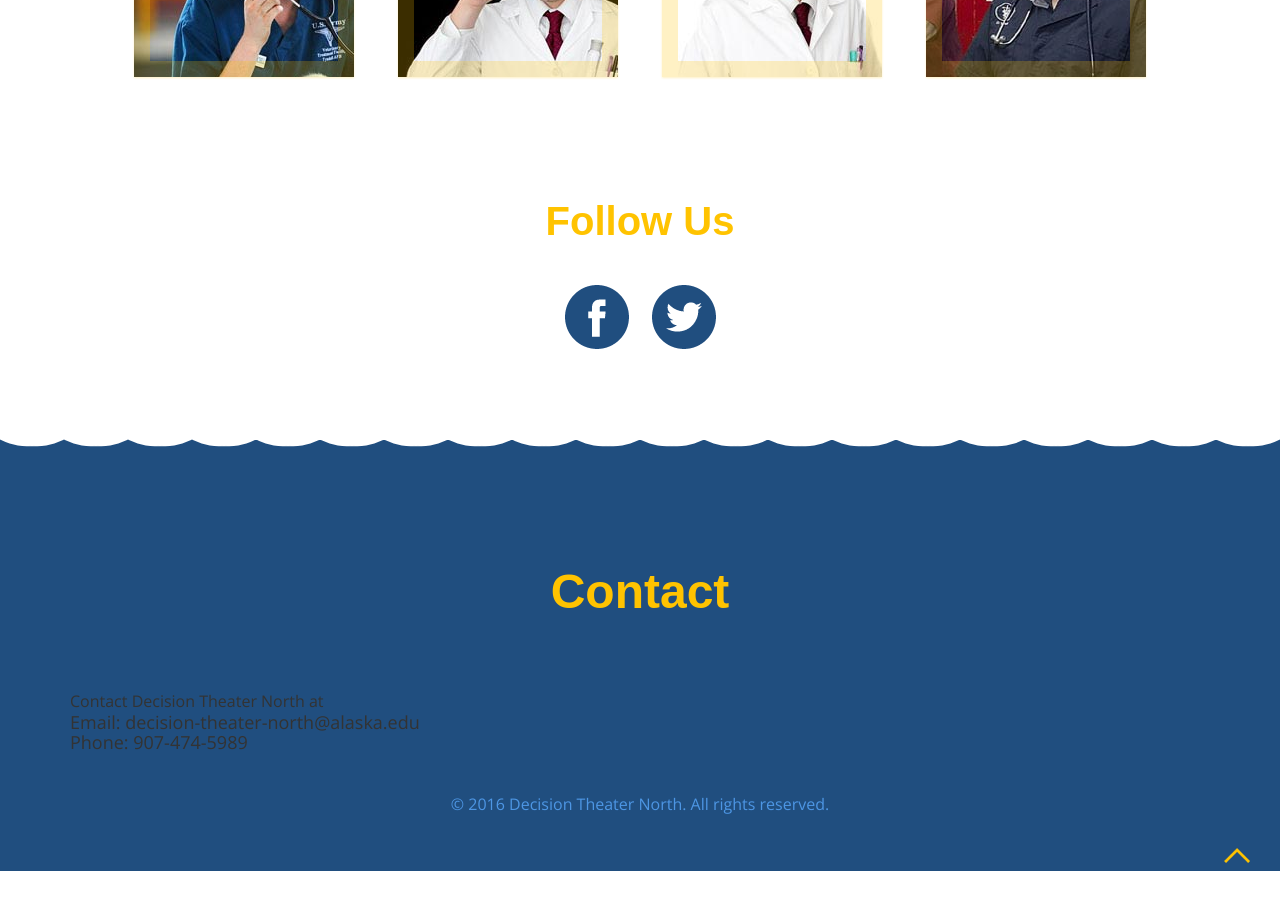
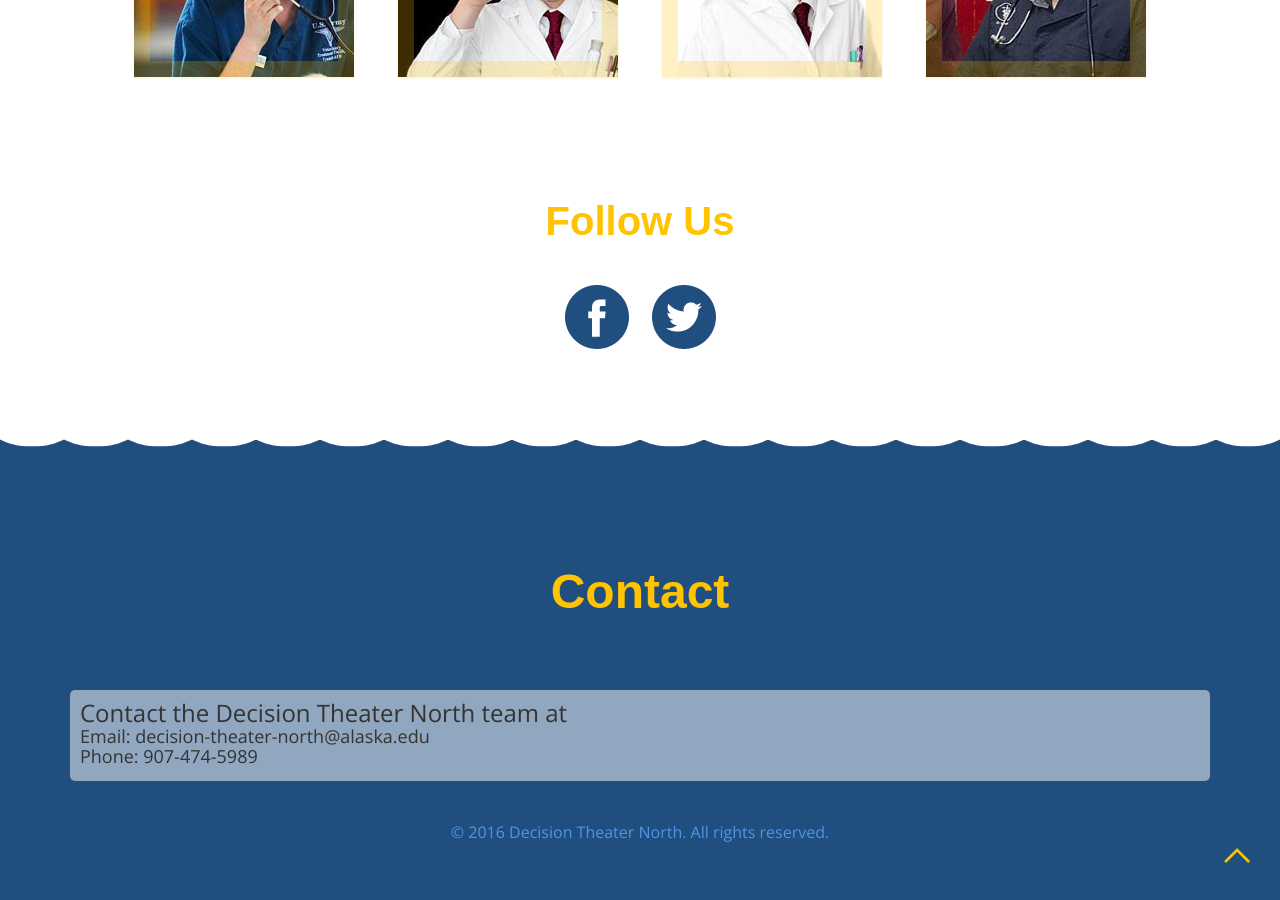
Before and after one commit to AK-NSF-EPSCoR/Vis-Space, a Jekyll site: the page built from new.html, in a window 1280 px wide and 900 px high, scrolled down 5081 px. Built offline with Jekyll 4.4.1, drawn with Linux system fonts in a browser that asks for light colours; some web fonts are replaced; before the commit the page ends 5952 px from its top, so only the background shows below that.

Commit message:
basic contact page

```diff
--- a/_includes/contact.html
+++ b/_includes/contact.html
@@ -1,9 +1,13 @@
 <div class="container">
 <h6>Contact</h6>
-  <div class="co-ntact">
-    Contact Decision Theater North at
-    <h4>Email: decision-theater-north@alaska.edu</h4>
-    <h4>Phone: 907-474-5989</h4>
+  <div class="logo-img">
+    <h3>
+      Contact the Decision Theater North team at
+      <h4>Email: decision-theater-north@alaska.edu</h4>
+      <h4>Phone: 907-474-5989</h4>
+    </h3>
+
+    <p></p>
 
     <div class="clearfix"></div>
   </div>
```
